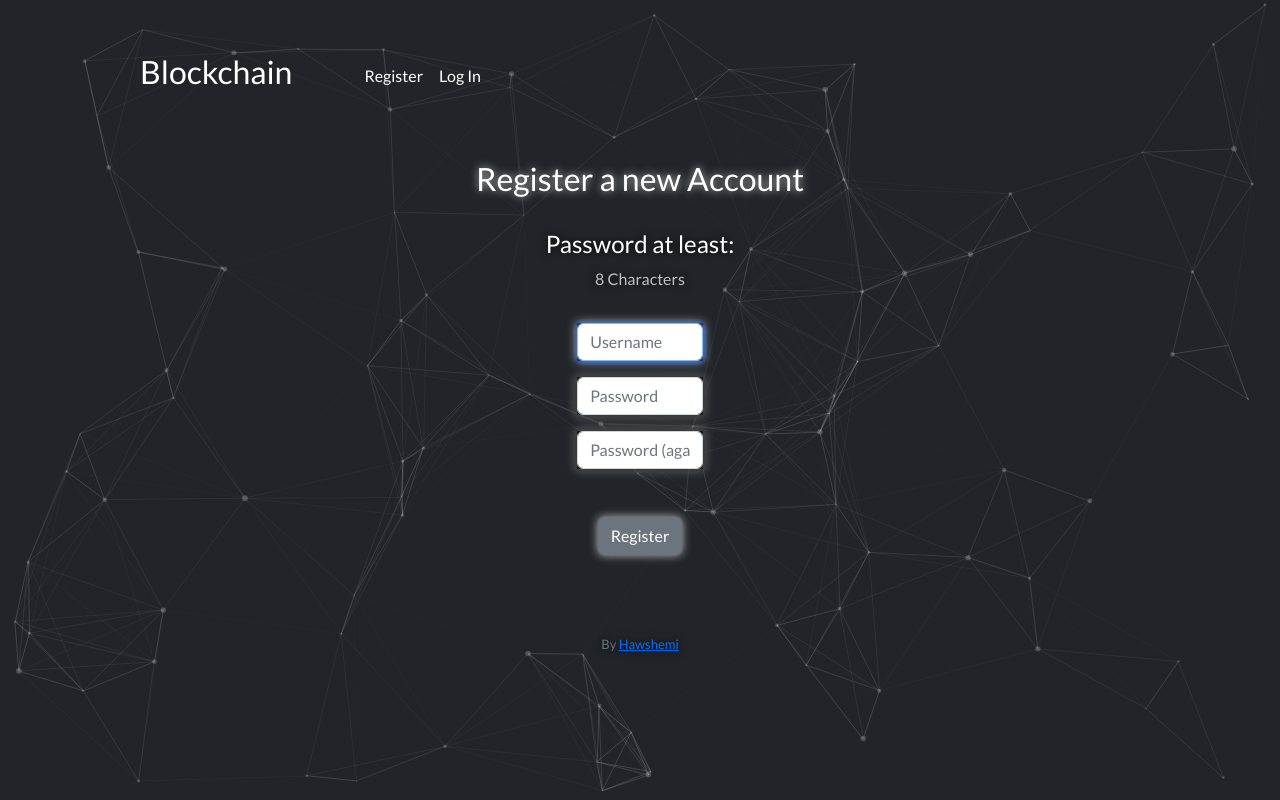
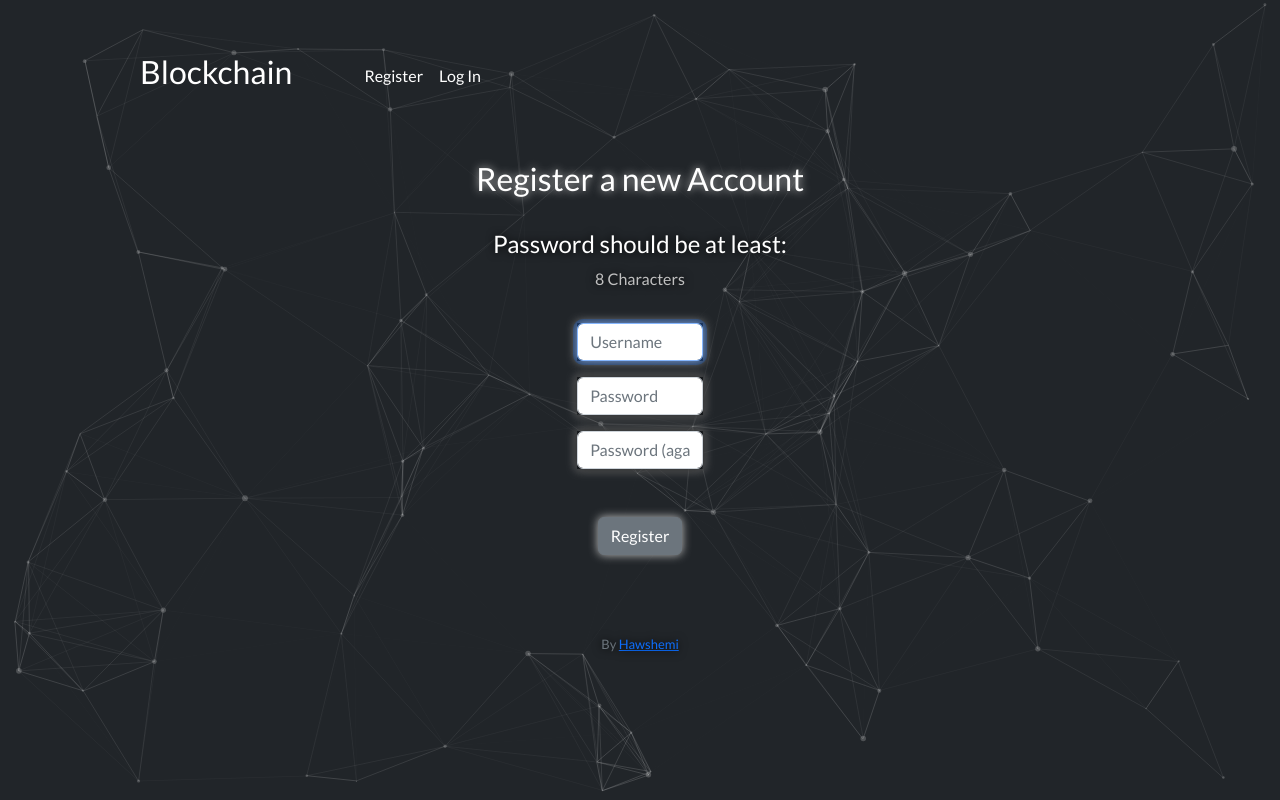
Before and after one commit to hawshemi/Blockchain, a Flask app: page /register in a window 1280 px wide. Run offline with Flask 2, Linux system fonts and the light colour scheme; some libraries are stand-ins or nearby versions.

Commit message:
Update register.html

```diff
--- a/templates/register.html
+++ b/templates/register.html
@@ -9,7 +9,7 @@
     <div id="error_message"></div>
     <form action="/register" method="post">
         <h2>Register a new Account</h2>
-        <h4>Password at least:</h4>
+        <h4>Password should be at least:</h4>
         <div class="password-condition">
             <ul style="list-style-type:none;">
                 <li>8 Characters</li>
```
